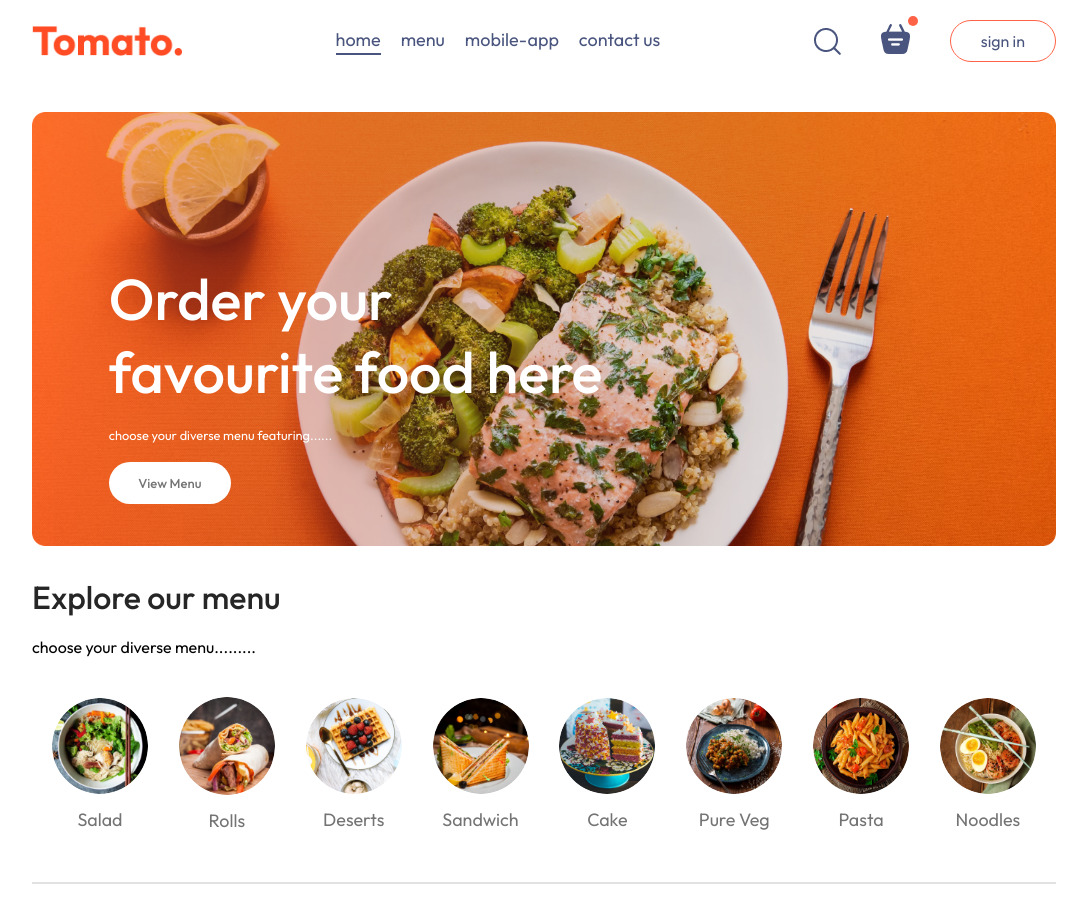
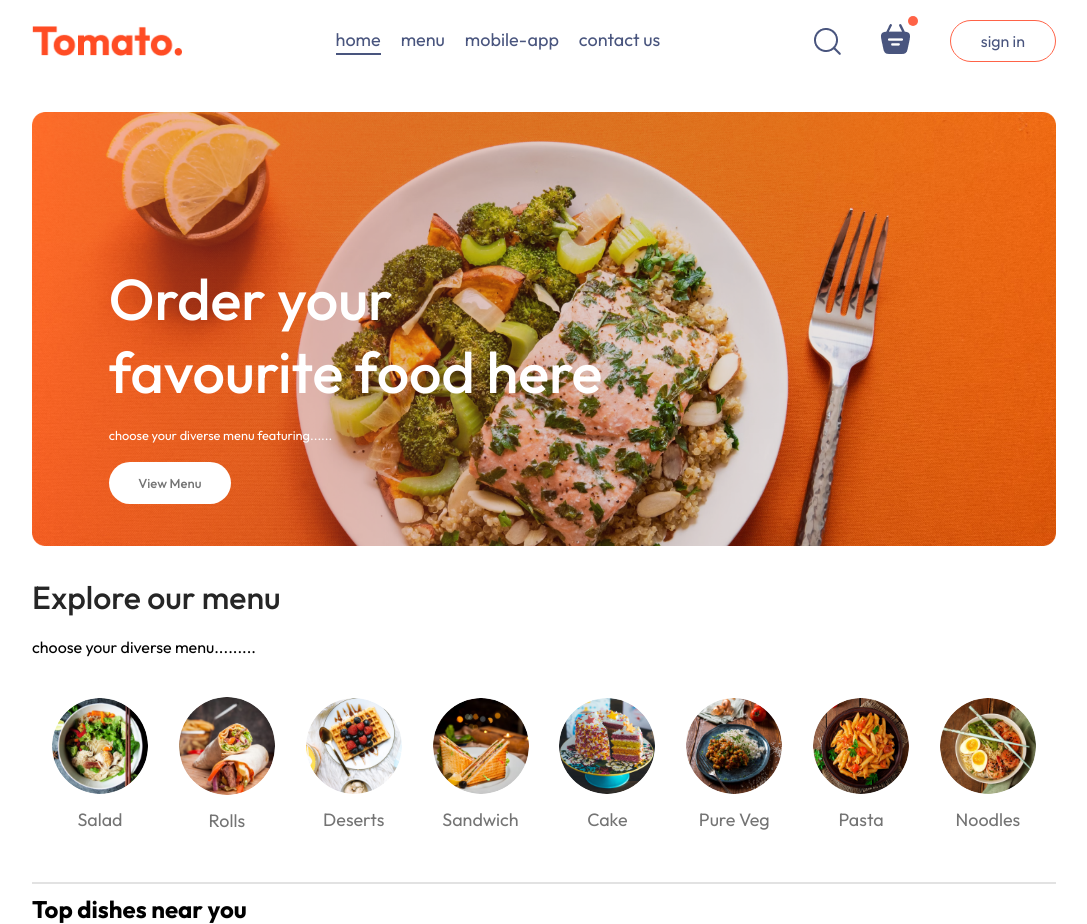
Before and after one commit to KasunWilbagedara/GUI, a React (Vite) app: page / in a window 1280 px wide. Shown: the whole page, without its empty margins (96-1183 px from the left). Before the commit the page ends 894 px from the top, so only its background shows below. Built offline with nearby package versions, Linux system fonts and the light colour scheme.

Commit message:
food display

```diff
--- /dev/null
+++ b/src/componments/FoodDisplay/FoodDisplay.jsx
@@ -0,0 +1,17 @@
+
+import React, { useContext } from 'react'
+import './FoodDisplay.css'
+import { StoreContext } from '../../context/StoreContext'
+
+
+const FoodDisplay = ({category}) => {
+    const {food_list}=useContext(StoreContext)
+  return (
+    <div className='food-display' id='food-display'>
+        <h2>Top dishes near you</h2>
+
+    </div>
+  )
+}
+
+export default FoodDisplay;
--- /dev/null
+++ b/src/context/StoreContext.jsx
@@ -0,0 +1,21 @@
+import { createContext } from "react";
+import { food_list } from "../assets/assets";
+
+export const StoreContext = createContext(null)
+
+const StoreContextProvider = (props) =>{
+
+
+    const contextValue={
+        food_list
+
+    }
+    return(
+        <StoreContext.Provider value={contextValue}>
+            {props.children}
+        </StoreContext.Provider>
+    )
+
+}
+
+export default StoreContextProvider;
--- a/src/main.jsx
+++ b/src/main.jsx
@@ -3,9 +3,13 @@
 import './index.css'
 import App from './App.jsx'
 import { BrowserRouter } from 'react-router-dom'
+import StoreContextProvider from './context/StoreContext.jsx'
 
 ReactDOM.createRoot(document.getElementById('root')).render(
  <BrowserRouter>
+ <StoreContextProvider>
  <App/>
+ </StoreContextProvider>
+
  </BrowserRouter>
 )
--- a/src/pages/Home/Home.jsx
+++ b/src/pages/Home/Home.jsx
@@ -2,8 +2,9 @@
 import './Home.css'
 import Header from '../../componments/Header/Header'
 import ExploreMenu from '../../componments/ExploreMenu/ExploreMenu'
+import FoodDisplay from '../../componments/FoodDisplay/FoodDisplay'
+
 import {useState} from 'react'
-
 const Home = () => {
 
   const[category,setCategory]=useState("All");
@@ -12,8 +13,9 @@
     <div>
       <Header/>
       <ExploreMenu category={category} setCategory={setCategory}/>
+      <FoodDisplay category={category}/>
     </div>
   )
 }
 
-export default Home
+export default Home;
```
Also changed, not shown: src/componments/FoodDisplay/FoodDisplay.css (added), src/context/StoreContext.css (added).
